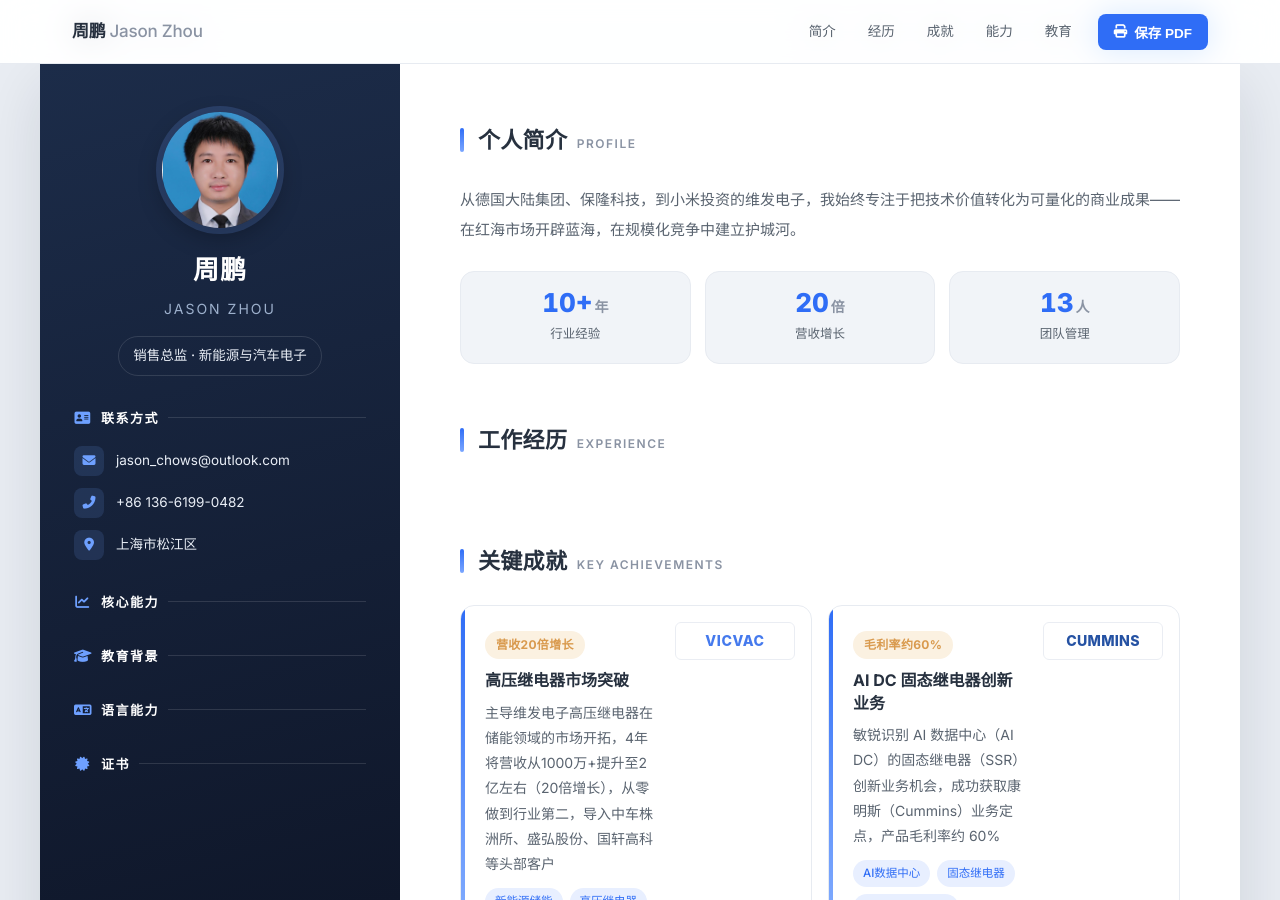
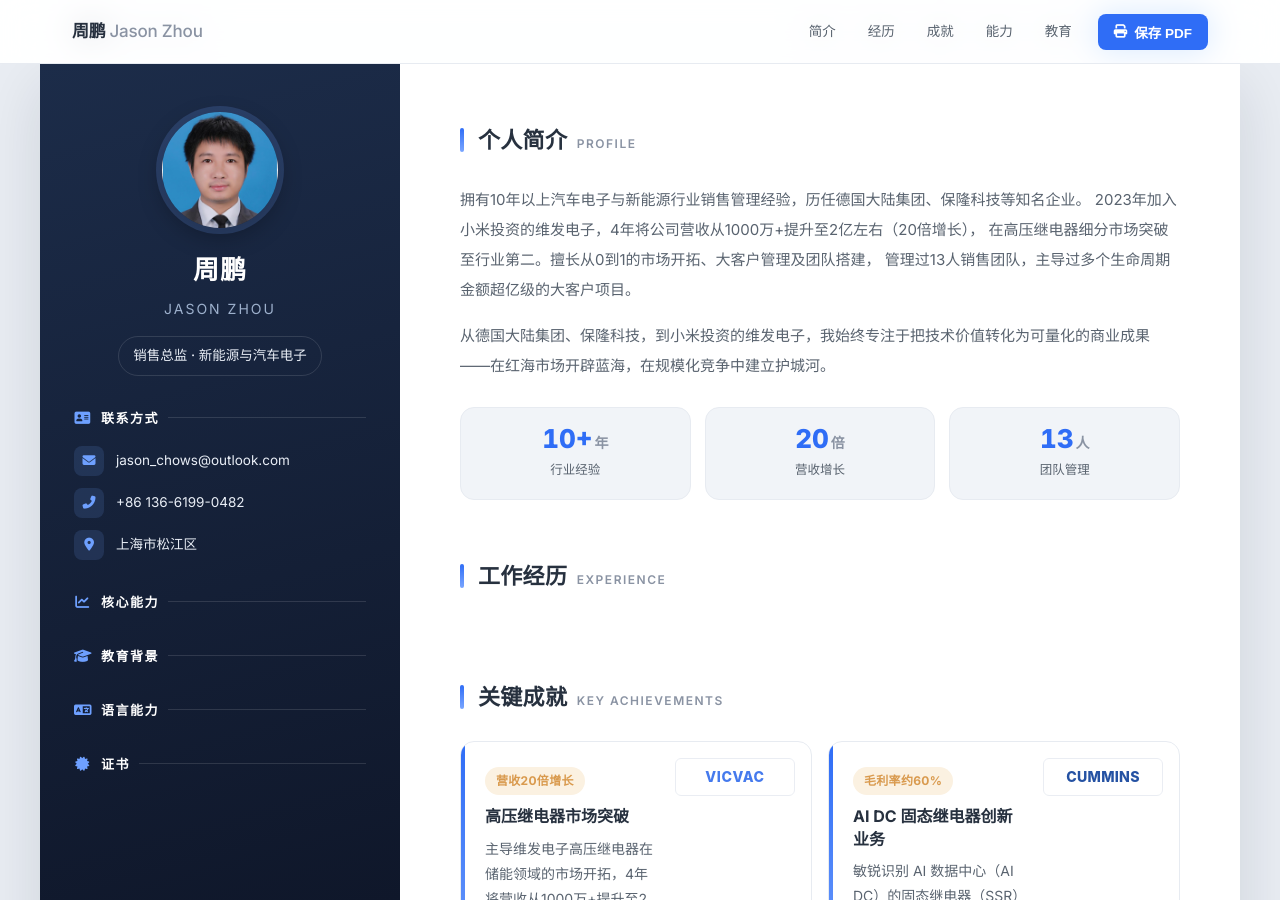
Before and after one commit to ZJU-Jason/ZJU-Jason.github.io, a Jekyll site: the page built from index.html, in a window 1280 px wide and 900 px high. Built offline with Jekyll 4.4.1, drawn with Linux system fonts in a browser that asks for light colours.

Commit message:
Update _includes/cv-profile.html

```diff
--- a/_includes/cv-profile.html
+++ b/_includes/cv-profile.html
@@ -1,22 +1,23 @@
+{% assign d = site.data[page.lang] | default: site.data.zh %}
 <section class="cv-section" id="profile">
   <div class="cv-sec-head">
     <span class="cv-sec-bar"></span>
-    <h2>个人简介 <span class="cv-sec-en">Profile</span></h2>
+    <h2>{{ d.t.profileTitle }} <span class="cv-sec-en">{{ d.t.profileEn }}</span></h2>
   </div>
-  <p class="cv-summary">{{ site.author.summary }}</p>
-  <p class="cv-summary">从德国大陆集团、保隆科技，到小米投资的维发电子，我始终专注于把技术价值转化为可量化的商业成果——在红海市场开辟蓝海，在规模化竞争中建立护城河。</p>
+  <p class="cv-summary">{{ d.author.summary }}</p>
+  <p class="cv-summary">{{ d.author.intro }}</p>
   <div class="cv-stats">
     <div class="cv-stat">
-      <div class="cv-stat-num">10+<small>年</small></div>
-      <div class="cv-stat-label">行业经验</div>
+      <div class="cv-stat-num">10+<small>{{ d.t.statExpUnit }}</small></div>
+      <div class="cv-stat-label">{{ d.t.statExp }}</div>
     </div>
     <div class="cv-stat">
-      <div class="cv-stat-num">20<small>倍</small></div>
-      <div class="cv-stat-label">营收增长</div>
+      <div class="cv-stat-num">20<small>{{ d.t.statRevUnit }}</small></div>
+      <div class="cv-stat-label">{{ d.t.statRev }}</div>
     </div>
     <div class="cv-stat">
-      <div class="cv-stat-num">13<small>人</small></div>
-      <div class="cv-stat-label">团队管理</div>
+      <div class="cv-stat-num">13<small>{{ d.t.statTeamUnit }}</small></div>
+      <div class="cv-stat-label">{{ d.t.statTeam }}</div>
     </div>
   </div>
 </section>
```
